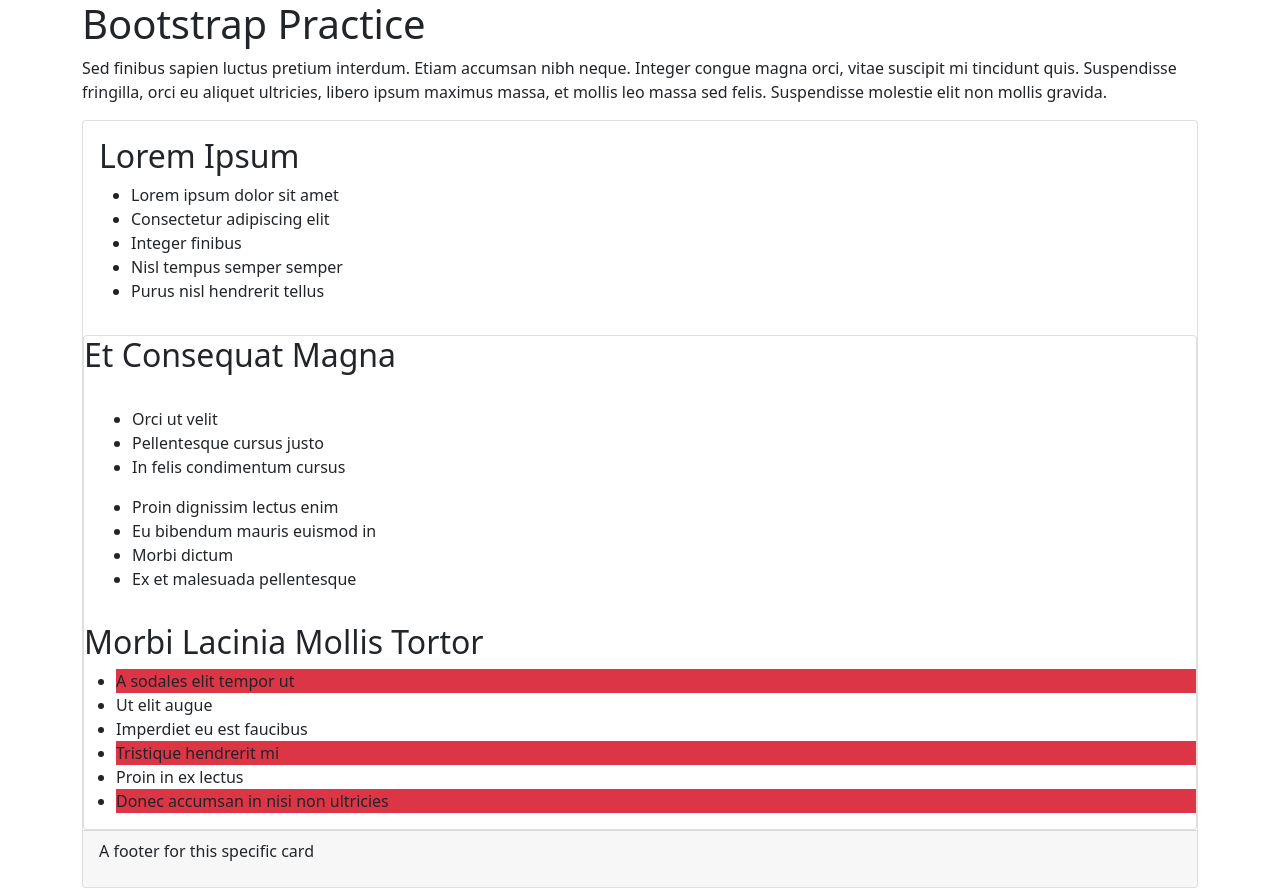
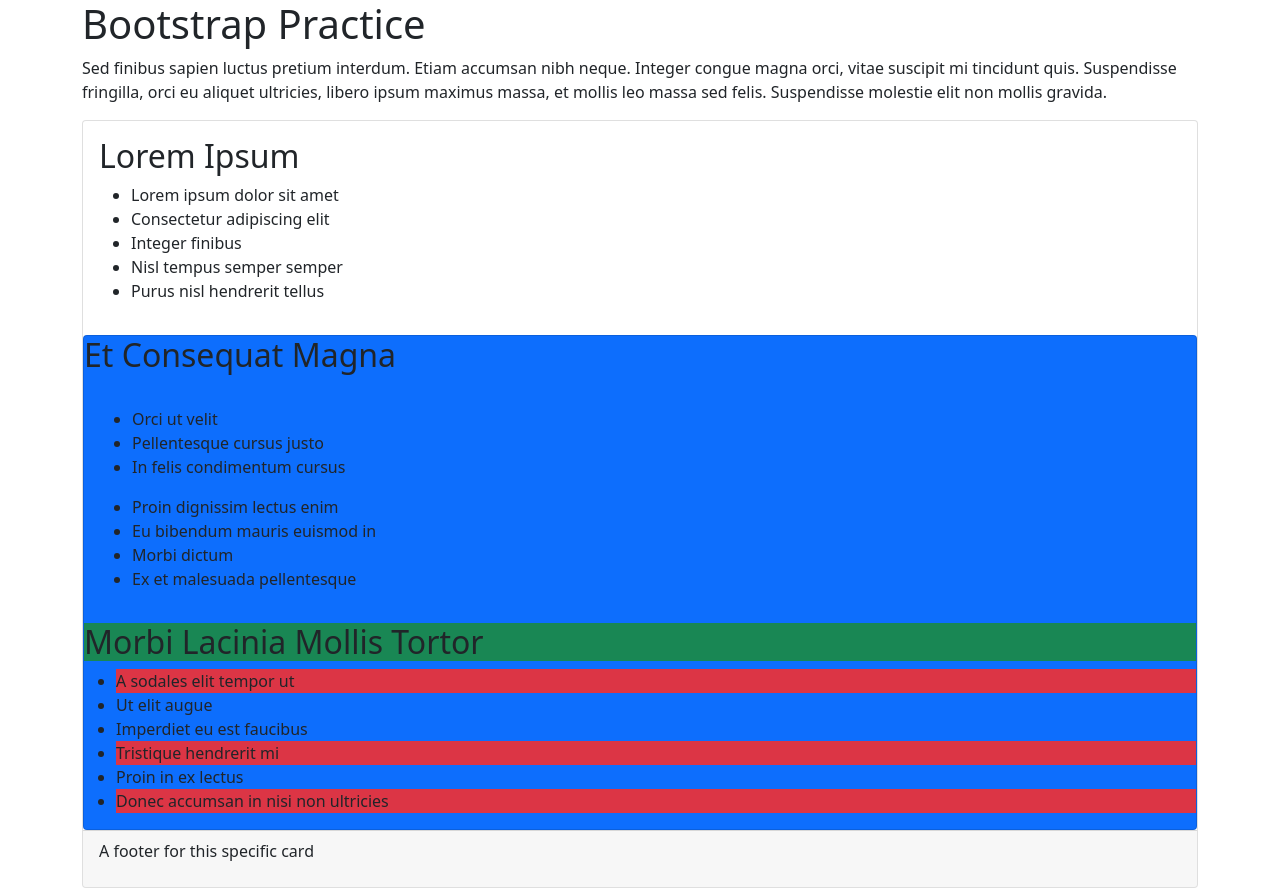
Before and after one commit to FaithKwamboka/bootstrap-practice, a plain HTML site: page index.html in a window 1280 px wide. Drawn offline with Linux system fonts and the light colour scheme.

Commit message:
Adding more helper classes

```diff
--- a/index.html
+++ b/index.html
@@ -22,7 +22,7 @@
       <li>Purus nisl hendrerit tellus</li>
     </ul>
             </div>
-            <div class="card">
+            <div class="card bg-primary">
                 <div class="card-title">
     <h2>Et Consequat Magna</h2>
                 </div>
@@ -39,7 +39,7 @@
       <li>Ex et malesuada pellentesque</li>
       </div>
     </ul>
-    <h2>Morbi Lacinia Mollis Tortor</h2>
+    <h2 class="bg-success">Morbi Lacinia Mollis Tortor</h2>
     <ul>
       <li class="bg-danger">A sodales elit tempor ut</li>
       <li>Ut elit augue</li>
```
